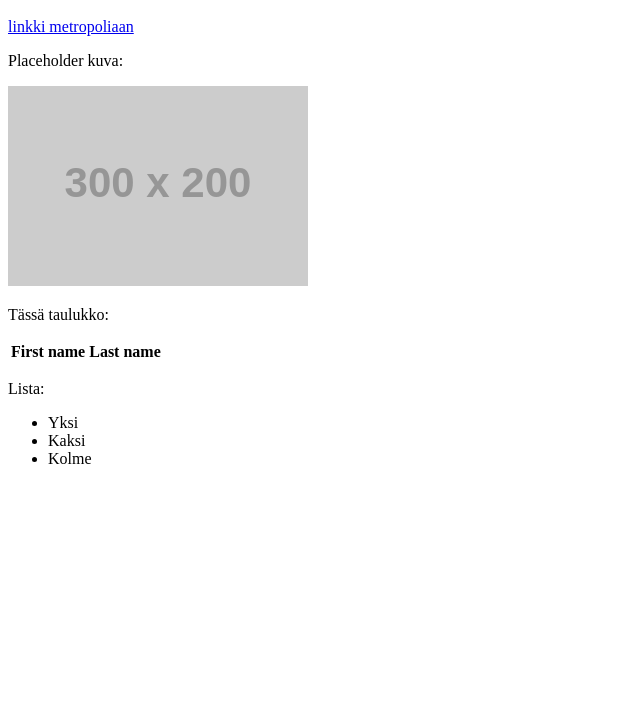
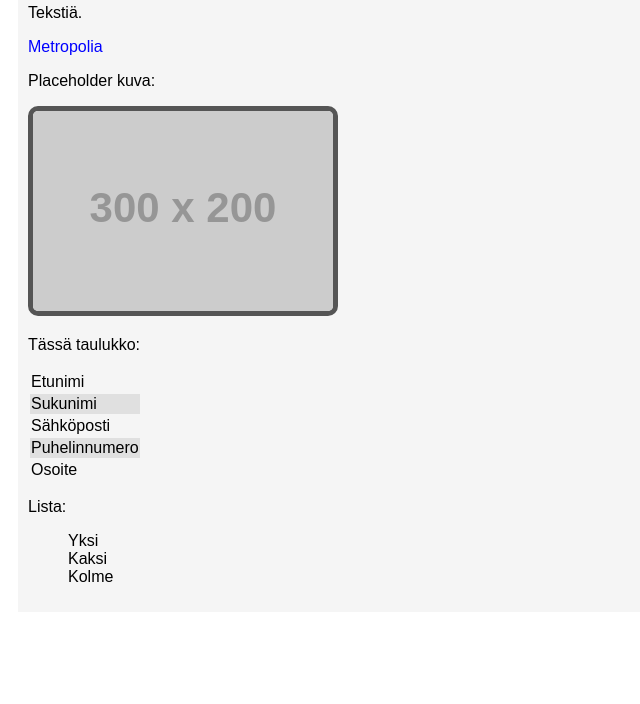
Before and after one commit to Mihuy1/wsk-tehtavat, a plain HTML site: page html/index.html in a window 1280 px wide. Shown: the part 96-800 px from the top of the page, without its empty margins (0-640 px from the left). Drawn offline with Linux system fonts and the light colour scheme; placeholder pictures from the web are drawn by us.

Commit message:
CSS added

```diff
--- /dev/null
+++ b/css/stylesheet.css
@@ -0,0 +1,30 @@
+/* External CSS file */
+/* Remove default font */
+.container {
+    font-family: Arial, sans-serif;
+    padding: 10px;
+    margin: 10px;
+    background-color: whitesmoke;
+}
+
+a {
+    color: #0000ff;
+    text-decoration: none;
+}
+
+a:hover {
+    color: #ff0000;
+}
+
+img {
+    border: 5px solid #555;
+    border-radius: 10px; /* Adjust to desired roundedness */
+}
+
+table tr:nth-child(even) {
+    background-color: #e0e0e0; /* Adjust as needed */
+}
+
+ul {
+    list-style-type: none;
+}
--- a/html/index.html
+++ b/html/index.html
@@ -3,18 +3,31 @@
   <head>
     <meta charset="UTF-8">
     <title>Viikko 1 Tehtävä 1</title>
+    <link rel="stylesheet" type="text/css" href="/css/stylesheet.css">
   </head>
   <body>
-<h1>Viikko 1 tehtävä esimerkki</h1>
+    <div class="container">
+      <h1>Viikko 1 tehtävä</h1>
       <p>Tekstiä.</p>
-<a href="http://www.metropolia.fi"> linkki metropoliaan</a>
+      <a href="http://www.metropolia.fi"> Metropolia</a>
       <p>Placeholder kuva:</p>
       <img src="https://placehold.co/300x200" alt="Placeholder">
       <p>Tässä taulukko:</p>
       <table>
         <tr>
-        <th>First name</th>
-        <th>Last name</th>
+          <td>Etunimi</td>
+        </tr>
+        <tr>
+          <td>Sukunimi</td>
+        </tr>
+        <tr>
+          <td>Sähköposti</td>
+        </tr>
+        <tr>
+          <td>Puhelinnumero</td>
+        </tr>
+        <tr>
+          <td>Osoite</td>
         </tr>
       </table>
       <p>Lista:</p>
@@ -23,5 +36,6 @@
         <li>Kaksi</li>
         <li>Kolme</li>
       </ul>
+    </div>
   </body>
 </html>
```
Lines whose indentation alone changed are shown as unchanged.
